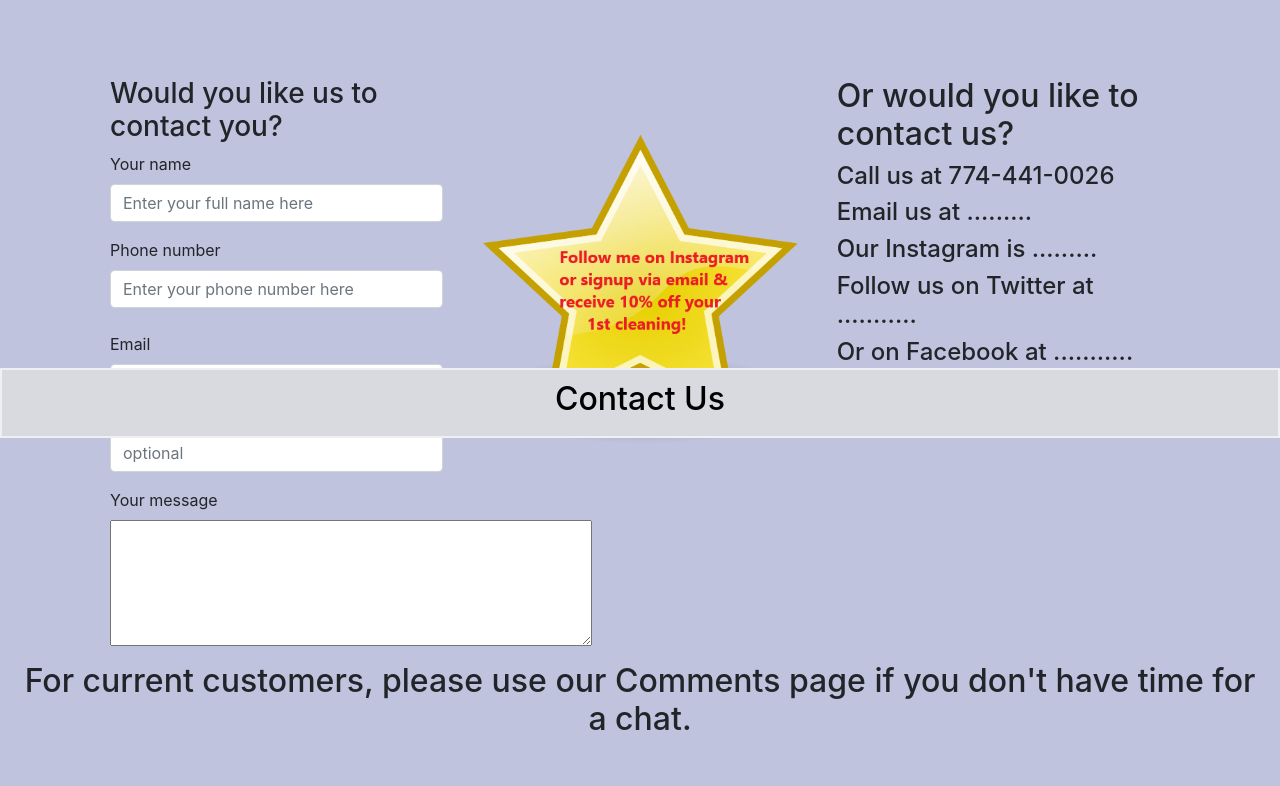
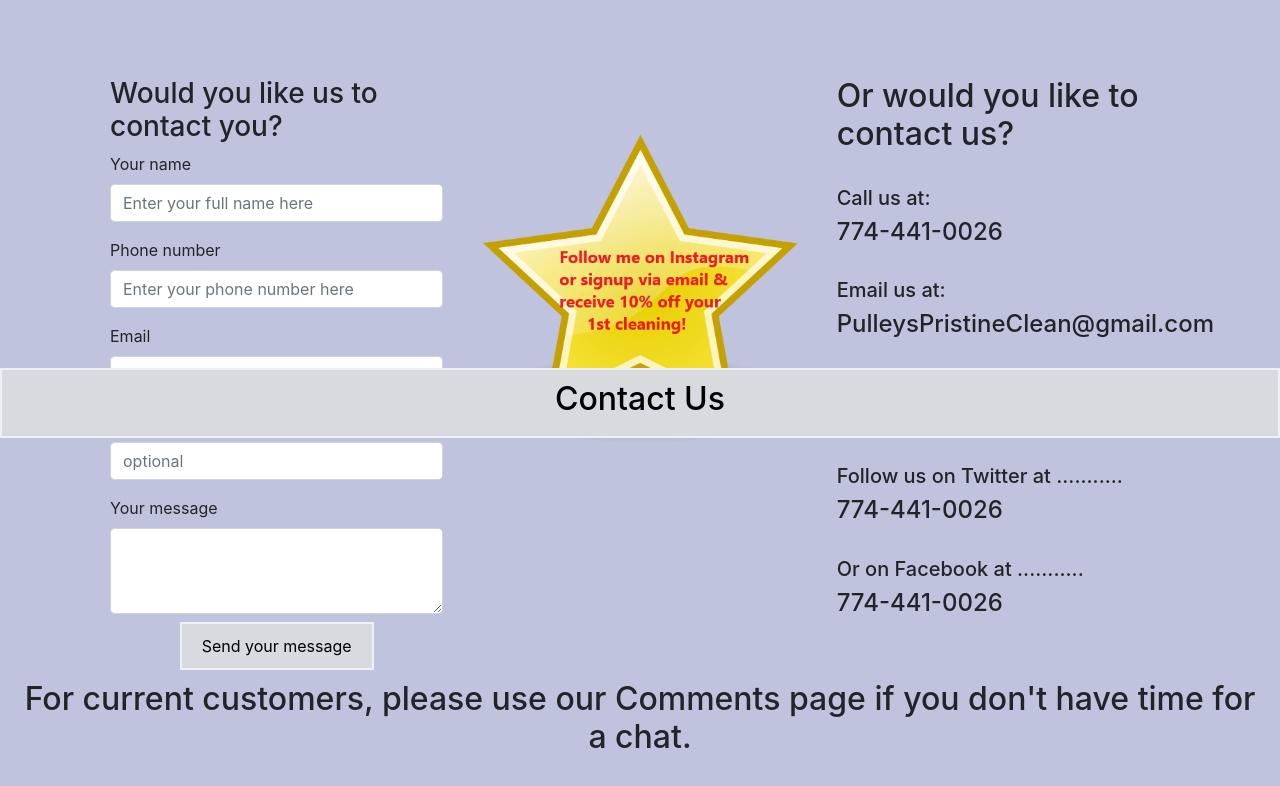
Before and after one commit to jamespulley59/PulleyPristineCleaners, a React (Create React App) app: page /ContactUs in a window 1280 px wide. Shown: the part 362-1148 px from the top of the page. Built offline with nearby package versions, Linux system fonts and the light colour scheme.

Commit message:
finished contactus

```diff
--- a/src/App.css
+++ b/src/App.css
@@ -104,3 +104,9 @@ body {
 .client-homeinfo1 {
   padding-bottom: 25px;
 }
+
+/* contctus */
+
+.text-center1 {
+  padding-bottom: 50px !important;
+}
--- a/src/components/user/ContactUs.js
+++ b/src/components/user/ContactUs.js
@@ -20,60 +20,72 @@ export default class ContactUs extends Component {
             <div className="col-lg-4">
               <h3>Would you like us to contact you?</h3>
               <div className="form-group">
-                <label for="id1">Your name</label>
+                <label>Your name</label>
                 <input
                   class="form-control"
                   type="text"
-                  id="id1"
                   placeholder="Enter your full name here"
                 />
               </div>
               <div className="form-group">
-                <label for="id1">Phone number</label>
+                <label>Phone number</label>
                 <input
                   class="form-control"
                   type="text"
-                  id="id1"
                   placeholder="Enter your phone number here"
                 />
               </div>
               <div>
-                <label className="pt-2">Email</label>
+                <label>Email</label>
                 <input
                   class="form-control"
                   type="text"
-                  id="id1"
                   placeholder="Enter your email here"
                 />
               </div>
-              <div className="form-group">
-                <label for="id1">Subject</label>
+              <div className="pt-3">
+                <label>Subject</label>
                 <input
-                  class="form-control"
+                  className="form-control"
                   type="text"
-                  id="id1"
                   placeholder="optional"
                 />
               </div>
-              <label className="pb-10">Your message</label>
-              <textarea cols="45" rows="5" />
+              <div>
+                <label className="pt-3">Your message</label>
+              </div>
+              <textarea className="form-control" rows="3" />
+              <div className="text-center pt-2">
+                <Link className="btn-outline" to="./administrator/Admin">
+                  Send your message
+                </Link>
+              </div>
             </div>
-
             <div className="col-lg-4 pt-5">
               <img className="img-fluid" src={discount} alt="" />
             </div>
 
             <div className="col-lg-4">
               <h2>Or would you like to contact us?</h2>
-              <h4>Call us at 774-441-0026</h4>
-              <h4>Email us at .........</h4>
-              <h4>Our Instagram is .........</h4>
-              <h4>Follow us on Twitter at ...........</h4>
-              <h4>Or on Facebook at ........... </h4>
+              <br />
+              <h5>Call us at:</h5>
+              <h4>774-441-0026</h4>
+              <br />
+              <h5>Email us at:</h5>
+              <h4>PulleysPristineClean@gmail.com</h4>
+              <br />
+              <h5>Our Instagram is .........</h5>
+              <h4>774-441-0026</h4>
+              <br />
+              <h5>Follow us on Twitter at ...........</h5>
+              <h4>774-441-0026</h4>
+              <br />
+              <h5>Or on Facebook at ........... </h5>
+              <h4>774-441-0026</h4>
             </div>
           </div>
         </div>
-        <h2 className="text-center">
+        <h2 className="text-center text-center1">
           For current customers, please use our Comments page if you don't have
           time for a chat.
         </h2>
```
